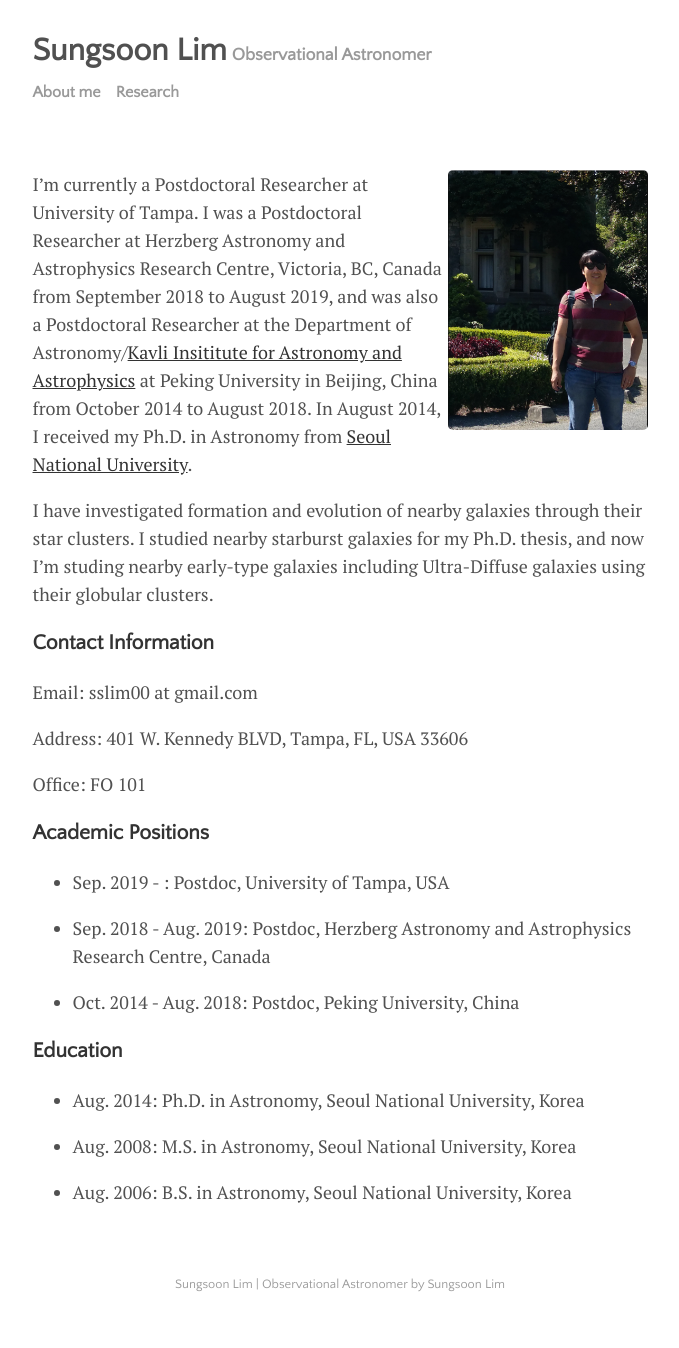
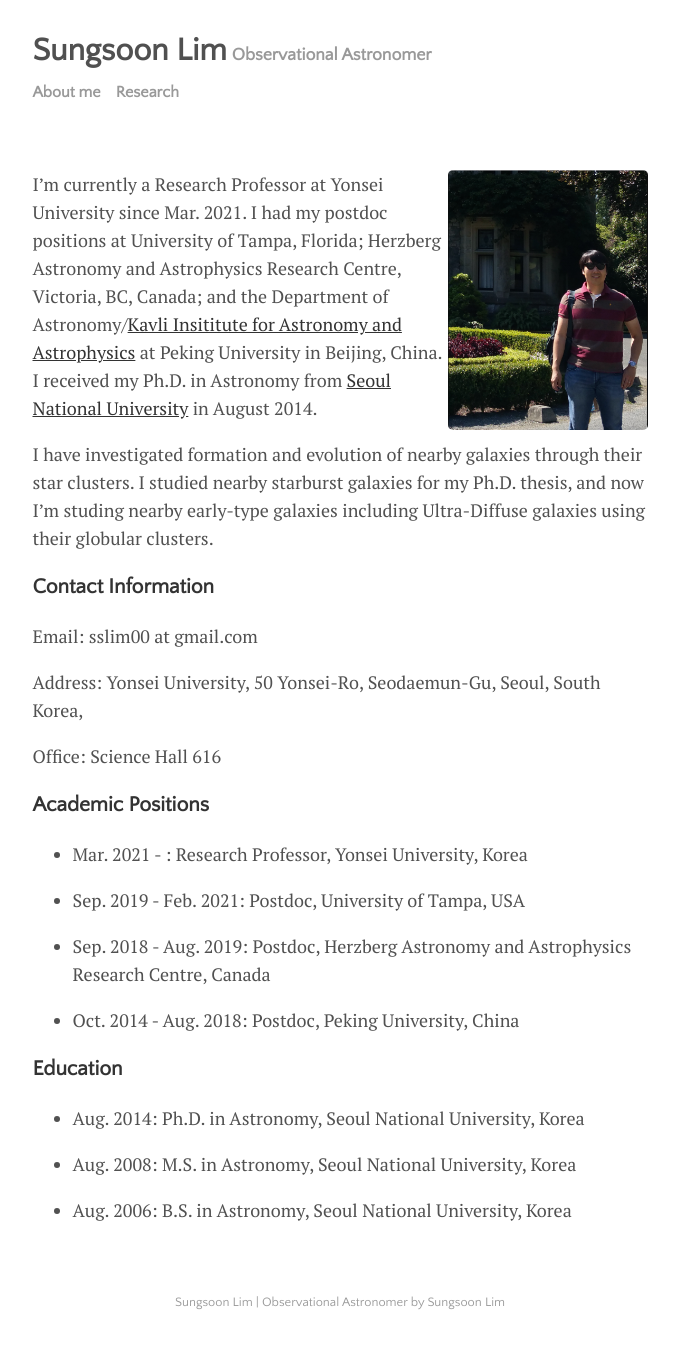
Before and after one commit to astroslim/astroslim.github.io, a Jekyll site: the page built from menu/about.md, in a window 1280 px wide. Shown: the whole page, without its empty margins (300-979 px from the left). Built offline with Jekyll 4.4.1, drawn with Linux system fonts in a browser that asks for light colours; our own code applies the rules of GitHub Pages for plain Markdown files.

Commit message:
Update about.md

```diff
--- a/menu/about.md
+++ b/menu/about.md
@@ -1,6 +1,6 @@
 <img src="slim_small.png" width="200" align="right">
 
-I'm currently a Postdoctoral Researcher at University of Tampa.  I was a Postdoctoral Researcher at Herzberg Astronomy and Astrophysics Research Centre, Victoria, BC, Canada from September 2018 to August 2019, and was also a Postdoctoral Researcher at the Department of Astronomy/[Kavli Insititute for Astronomy and Astrophysics](http://kiaa.pku.edu.cn/) at Peking University in Beijing, China from October 2014 to August 2018. In August 2014, I received my Ph.D. in Astronomy from [Seoul National University](http://astro.snu.ac.kr/).
+I'm currently a Research Professor at Yonsei University since Mar. 2021. I had my postdoc positions at University of Tampa, Florida; Herzberg Astronomy and Astrophysics Research Centre, Victoria, BC, Canada; and the Department of Astronomy/[Kavli Insititute for Astronomy and Astrophysics](http://kiaa.pku.edu.cn/) at Peking University in Beijing, China. I received my Ph.D. in Astronomy from [Seoul National University](http://astro.snu.ac.kr/) in August 2014.
 
 I have investigated formation and evolution of nearby galaxies through their star clusters. I studied nearby starburst galaxies for my Ph.D. thesis, and now I'm studing nearby early-type galaxies including Ultra-Diffuse galaxies using their globular clusters.
 
@@ -8,14 +8,16 @@ I have investigated formation and evolution of nearby galaxies through their sta
 
 Email: sslim00 at gmail.com
 
-Address: 401 W. Kennedy BLVD, Tampa, FL, USA 33606
+Address: Yonsei University, 50 Yonsei-Ro, Seodaemun-Gu, Seoul, South Korea,
 
-Office: FO 101
+Office: Science Hall 616
 
 
 ### Academic Positions
 
-* Sep. 2019 -          : Postdoc, University of Tampa, USA
+* Mar. 2021 -          : Research Professor, Yonsei University, Korea
+
+* Sep. 2019 - Feb. 2021: Postdoc, University of Tampa, USA
 
 * Sep. 2018 - Aug. 2019: Postdoc, Herzberg Astronomy and Astrophysics Research Centre, Canada
 
```
